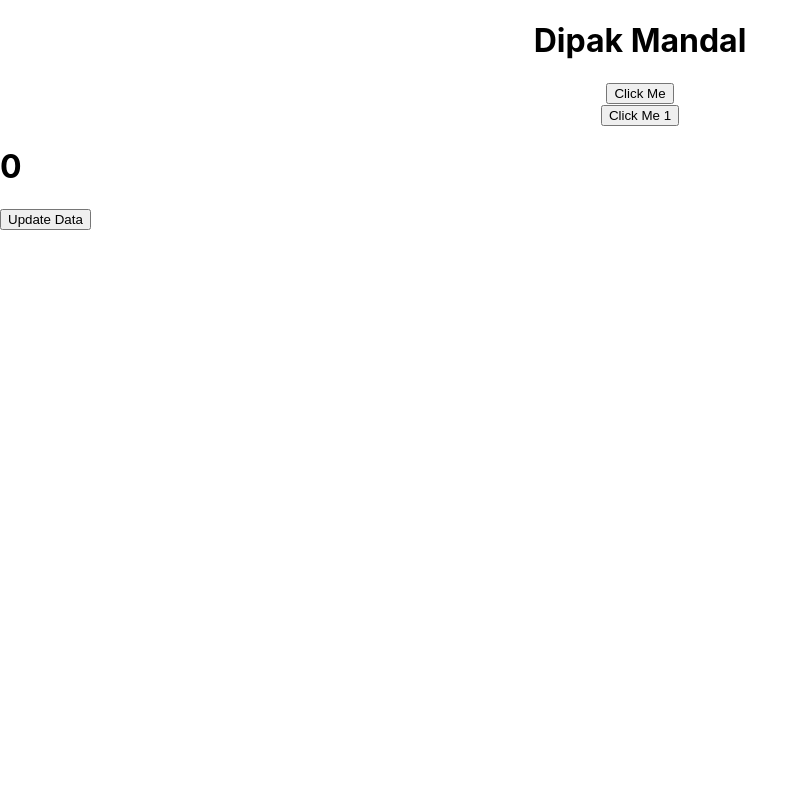
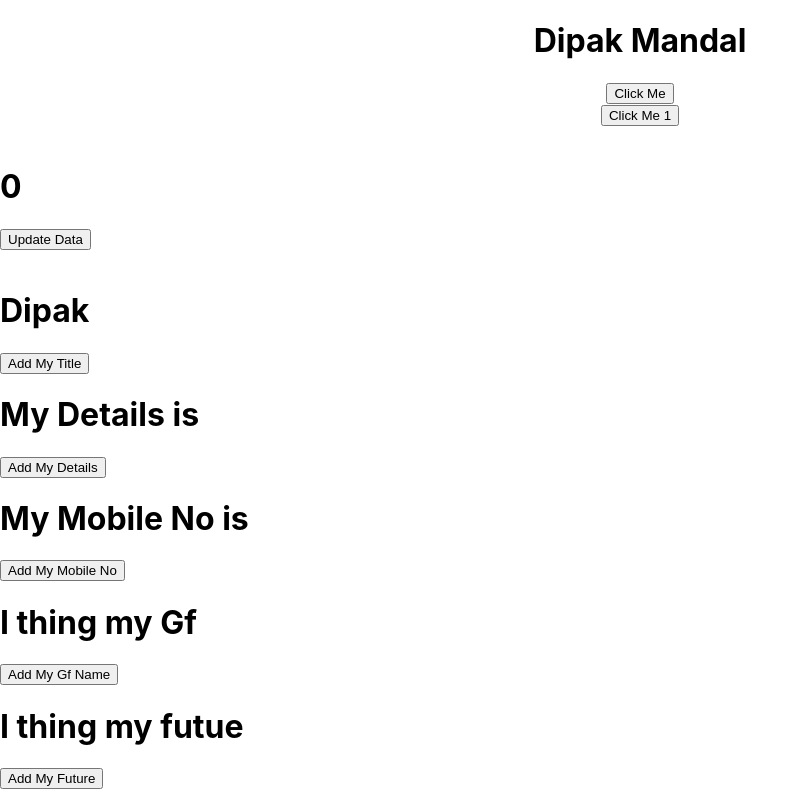
Before and after one commit to dbsmandal/React-Tutorial, a React (Create React App) app in the folder react-tutorial/: page / in a window 1280 px wide. Shown: the whole page, without its empty margins (0-808 px from the left). Built offline with nearby package versions, Linux system fonts and the light colour scheme.

Commit message:
try to using use state im my way

```diff
--- a/react-tutorial/src/App.js
+++ b/react-tutorial/src/App.js
@@ -1,13 +1,16 @@
 import './App.css';
 import ClickEvent from './ClickEvent10/ClickEvent';
 import StateInFunCompo from './State/StateInFunCompo';
+import UseStateFun from './State/UseStateFun';
 
 function App() {
   return (
   <>
   <ClickEvent/>
+  <br />
   <StateInFunCompo/>
-
+  <br />
+  <UseStateFun/>
 
   </>
   );
--- a/react-tutorial/src/State/StateInFunCompo.js
+++ b/react-tutorial/src/State/StateInFunCompo.js
@@ -20,8 +20,9 @@ export default function StateInFunCompo() {
 }
 //notes:: How to use State
 //import usestate from react
-//const [data, setData] = useState(0) 0 is initial value
-//define a function like update data
+//const [data, setData] = useState(0) 0 is initial value here data is only name you can choose any name
+//define a function like update data also update data is only name  where use inside of button onclick function
+//after that above in button firstly you can  import data like  h1 tag
 //once you define a function after that you can use this function in button  on click event
 
 //Why we are use state?
--- /dev/null
+++ b/react-tutorial/src/State/UseStateFun.js
@@ -0,0 +1,47 @@
+import React from 'react'
+import { useState } from 'react'
+
+export default function UseState() {
+    const[data,setData]=useState("Dipak ")
+    const[Data1,setData1]=useState("My Details is  ")
+    const[data2,setData2]=useState("My Mobile No is  ")
+    const[data3,setData3]=useState("I thing my Gf  ")
+    const[data4,setdata4]=useState("I thing my futue  ")
+
+function AddMe(){
+  setData(data +"Mandal")
+}
+
+function Details(){
+  setData1(Data1+"Jitu tola, Mahananda tola, ratua, Mlada")
+}
+function Mobile(){
+  setData2(data2+"+919734078407")
+}
+function Gf(){
+  setData3(data3+" Server Error ")
+}
+function Future(){
+  setdata4(data4+"Blind")
+}
+
+
+
+  return (
+    <div>
+      <h1>{data}</h1>
+<button onClick={AddMe}>Add My Title</button>
+<h1>{Data1}</h1>
+<button onClick={Details}>Add My Details</button>
+<h1>{data2}</h1>
+<button onClick={Mobile}>Add My Mobile No </button>
+<h1>{data3}</h1>
+<button onClick={Gf}>Add My Gf Name </button>
+<h1>{data4}</h1>
+<button onClick={Future}>Add My Future</button>
+
+
+
+    </div>
+  )
+}
```
